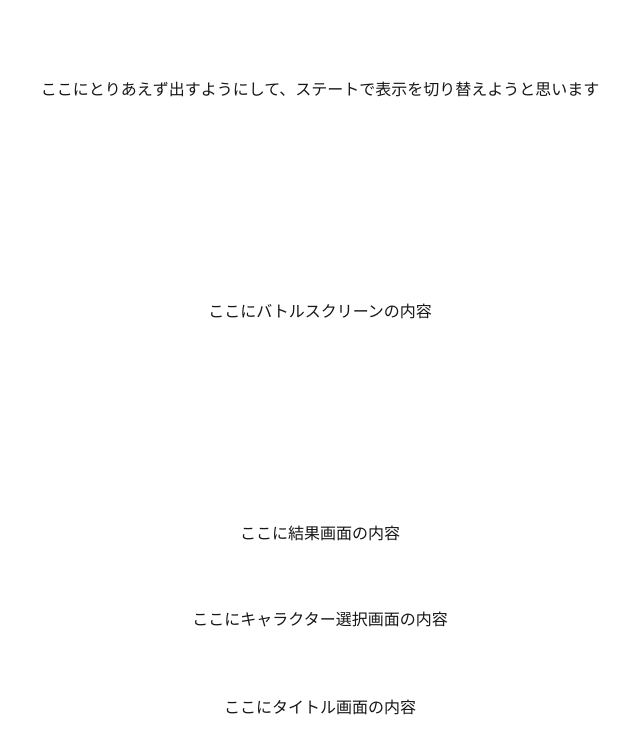
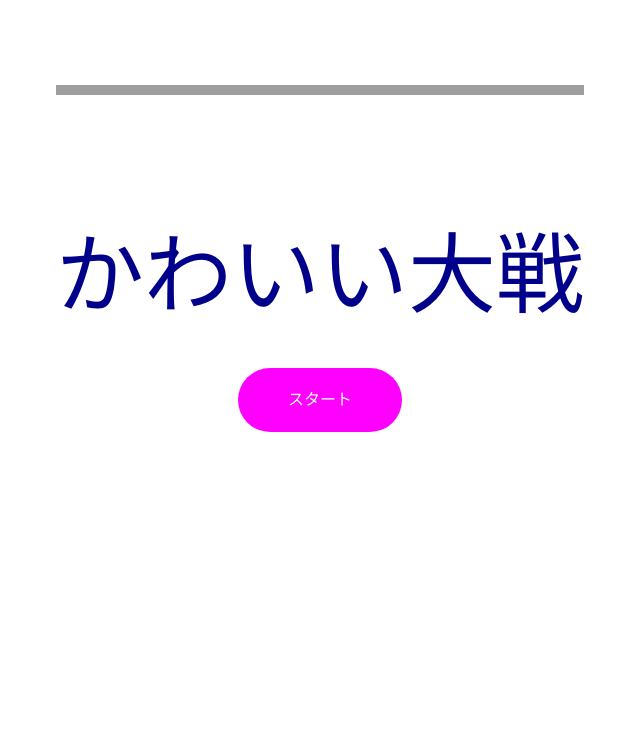
Before and after one commit to Cauchy27/ishinomaki_hack_team_azuma, a Next.js app: page / in a window 1280 px wide. Shown: the top 754 px of the page, without its empty margins (320-960 px from the left). Built offline with nearby package versions, Linux system fonts and the light colour scheme; grey boxes are pictures that could not be loaded.

Commit message:
タイトル画面の作成

```diff
--- a/app/_screen/title.tsx
+++ b/app/_screen/title.tsx
@@ -1,14 +1,63 @@
 "use client"
 
+import { builtinModules } from 'module';
+import { title } from 'process';
 import * as React from 'react';
+import { useEffect, useState } from 'react'
+import backgroundImage from './assets/images/背景画像.png';
 
 const Tittle = () => {
 
+    const backgroundImage = {
+      height: '50%',
+      backgroundImage: 'url(${backgroundImage})',
+      backgroundSize: 'cover',
+      backgroundPosition: 'center',
+    };
+
+    const [color, setColor] = useState('#ff00ff');
+
+    const toggleColor = () => {
+      setColor(prevColor => (prevColor === '#ff00ff' ? '#ff69b4' : '#ff00ff'));
+    };
+
+  const [bgColor, setBgColor] = useState('d')
+
+  useEffect(() => {
+    document.body.style.background = bgColor;
+    return () => {
+      document.body.style.backgroundColor = '';
+    };
+  }, [bgColor]);
+
+  const style = {
+    margin: 'auto',
+    width: 'fit-content',
+    height: '5vh',
+    display: 'block',
+    fontSize: '5.5em',
+    fontFamily: 'Courier New, Times New Roman, Arial',
+    color: 'darkblue',
+  };
+
   return(
       <>
-        <p>ここにタイトル画面の内容</p>
+       <div style={backgroundImage}>
+       <div>
+       <p style={style}>
+          <br />
+          かわいい大戦
+        </p>
+        </div>
+        </div>
+        <button
+          onClick={toggleColor}
+          style={{backgroundColor: color, color: 'white', padding: '20px 50px', border: 'none', borderRadius: '50px'}}
+          >
+            スタート
+          </button>
       </>
-  )
-}
+  );
+};
 
 export default Tittle;
--- a/app/page.tsx
+++ b/app/page.tsx
@@ -8,10 +8,11 @@ import Tittle from "./_screen/title";
 const Home = () => {
   return (
     <div className="grid grid-rows-[20px_1fr_20px] items-center justify-items-center min-h-screen p-8 pb-20 gap-16 sm:p-20 font-[family-name:var(--font-geist-sans)]">
-      ここにとりあえず出すようにして、ステートで表示を切り替えようと思います
-      <Battle/>
+      {/* ここにとりあえず出すようにして、ステートで表示を切り替えようと思います */}
+      {/* <Battle/>
       <Result/>
-      <Select/>
+      <Select/> */}
+
       <Tittle/>
     </div>
   );
```
